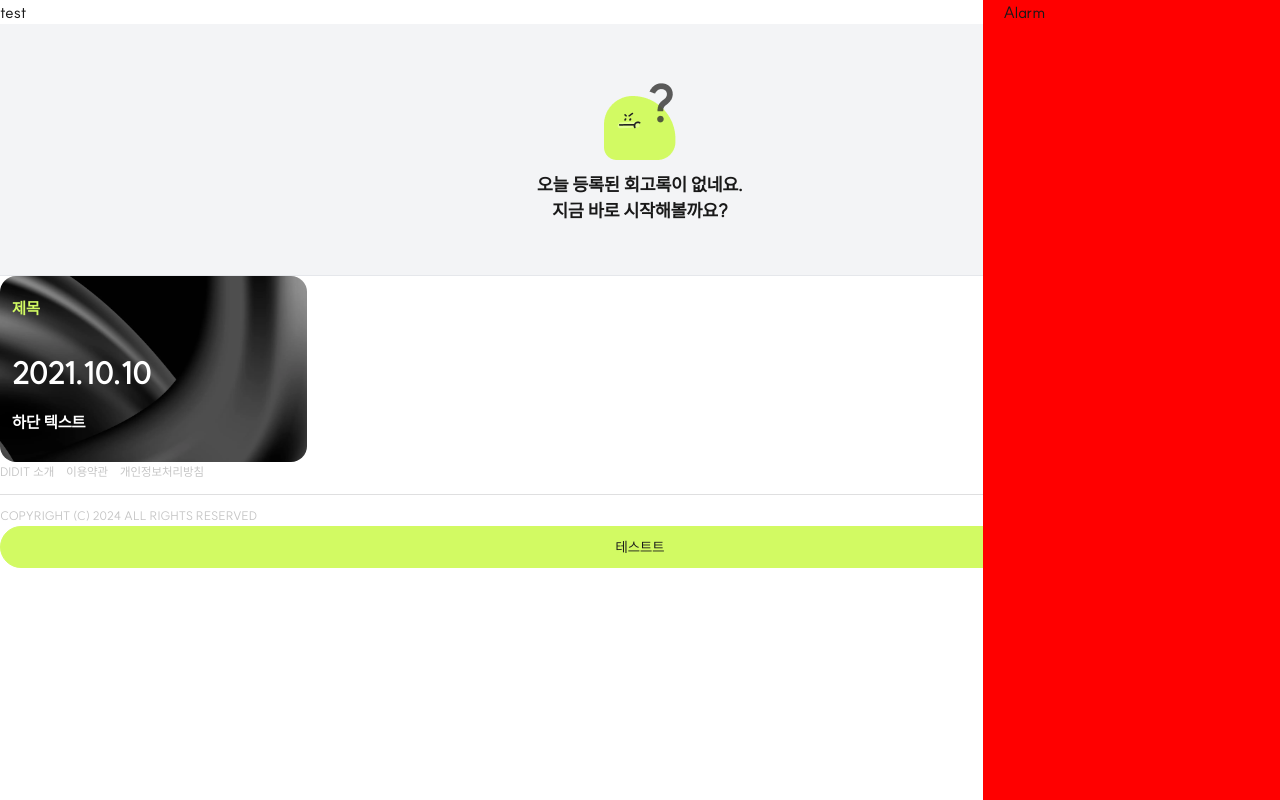
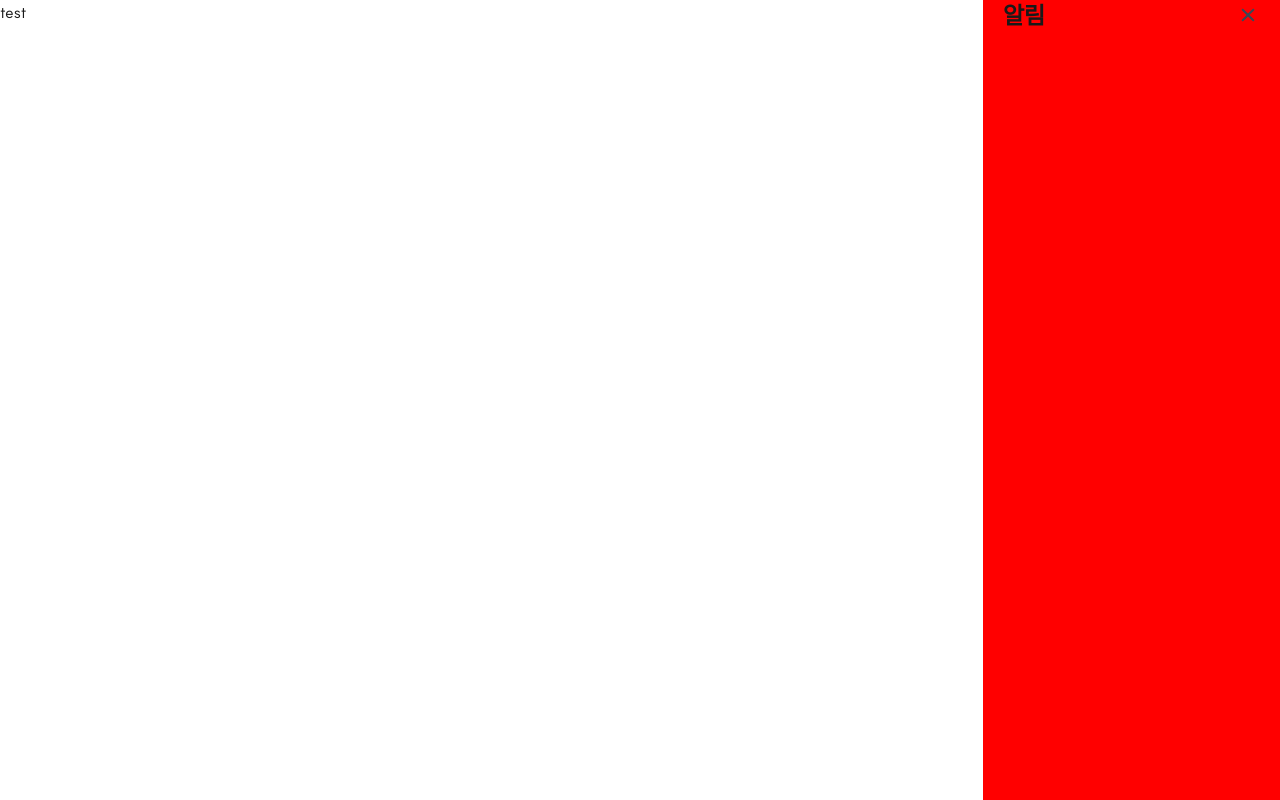
Before and after one commit to muzi55/didit, a Next.js app: page / in a window 1280 px wide. Built offline with nearby package versions, Linux system fonts and the light colour scheme.

Commit message:
component: AlarmBox 컴포넌트 추가 및 icons.cross 적용방식 수정
Alarm 컴포넌트 추가 및 하위 컴포넌트 작성중
icons.cross 크기값 변동을 위해 함수로 변경 및 기본값 적용

```diff
--- a/src/app/_components/alarm/Alarm.tsx
+++ b/src/app/_components/alarm/Alarm.tsx
@@ -1,7 +1,7 @@
 import React from "react";
 
-import AlarmProvider from "./AlarmProvider";
+import AlarmBox from "./AlarmBox";
 
 export default function Alarm() {
-	return <AlarmProvider>Alarm</AlarmProvider>;
+	return <AlarmBox />;
 }
--- /dev/null
+++ b/src/app/_components/alarm/AlarmBox.tsx
@@ -0,0 +1,22 @@
+import React from "react";
+
+import { crossMedium, icons } from "@/shared/libs/common/icons";
+
+export default function AlarmBox() {
+	return (
+		<div className="absolute top-0 right-0 alarmBox">
+			<AlarmBox.AlarmHeader onClick={() => {}} />
+		</div>
+	);
+}
+
+const AlarmHeader = ({ onClick }: { onClick: () => void }) => {
+	return (
+		<div className="flex justify-between">
+			<h4 className="text-H6">알림</h4>
+			<button onClick={onClick}>{icons.cross(crossMedium)}</button>
+		</div>
+	);
+};
+
+AlarmBox.AlarmHeader = AlarmHeader;
--- a/src/app/_components/alarm/AlarmProvider.tsx
+++ b/src/app/_components/alarm/AlarmProvider.tsx
@@ -5,5 +5,18 @@ export default function AlarmProvider({
 }: {
 	children: React.ReactNode;
 }) {
-	return <div className="absolute top-0 right-0 alarmBox">{children}</div>;
+	return (
+		<div className="absolute top-0 right-0 alarmBox">
+			<div>
+				<p>알람</p>
+				<button>x</button>
+			</div>
+
+			<div>
+				<div>탭</div>
+				<div>내용</div>
+			</div>
+			{children}
+		</div>
+	);
 }
--- a/src/app/_components/common/tag/Tag.tsx
+++ b/src/app/_components/common/tag/Tag.tsx
@@ -27,7 +27,7 @@ export default function Tag({
 			onClick={onClick}
 			className={` flex items-center py-[3px] px-[10px] rounded-full border border-stroke ${tagClasses[type]}`}
 		>
-			{children} {icon && <span className="ml-[1px]">{icons.cross}</span>}
+			{children} {icon && <span className="ml-[1px]">{icons.cross()}</span>}
 		</button>
 	);
 }
--- a/src/app/page.tsx
+++ b/src/app/page.tsx
@@ -1,38 +1,11 @@
 "use client";
 
 import Alarm from "./_components/alarm/Alarm";
-import Button from "./_components/common/Button";
-import DailyStreakCard from "./_components/common/card/streakcard/DailyStreakCard";
-import Footer from "./_components/footer/Footer";
-import DailyEmpty from "./_components/write/DailyEmpty";
-import DailyRecordProvider from "./_components/write/DailyRecordProvider";
 
 export default function Home() {
 	return (
 		<>
 			<div>test</div>
-			<DailyRecordProvider>
-				<DailyEmpty />
-			</DailyRecordProvider>
-			<hr />
-			<DailyStreakCard
-				title={"제목"}
-				attendanceDate={"2021.10.10"}
-				cardFooterText={"하단 텍스트"}
-			/>
-			<Footer />
-
-			{/* <SelectBox title={"제목1"}>아이템</SelectBox>
-			<SelectBox title={"제목2"}>아이템</SelectBox> */}
-			<Button
-				color="primary"
-				size="medium"
-				full={true}
-				round={true}
-				onClick={() => {}}
-			>
-				<p className="text-bodySmall400">테스트트</p>
-			</Button>
 			<Alarm />
 		</>
 	);
--- a/src/shared/libs/common/icons.tsx
+++ b/src/shared/libs/common/icons.tsx
@@ -1,3 +1,10 @@
+type WidthAndHight = {
+	width: number;
+	height: number;
+};
+
+export const crossMedium = { width: 24, height: 24 };
+
 export const icons = {
 	home: (
 		<svg
@@ -382,9 +389,11 @@ export const icons = {
 		</svg>
 	),
 	cross: (
+		{ width = 16, height = 16 }: WidthAndHight = { width: 16, height: 16 },
+	) => (
 		<svg
-			width="16"
-			height="16"
+			width={width}
+			height={height}
 			viewBox="0 0 16 16"
 			fill="none"
 			xmlns="http://www.w3.org/2000/svg"
```
